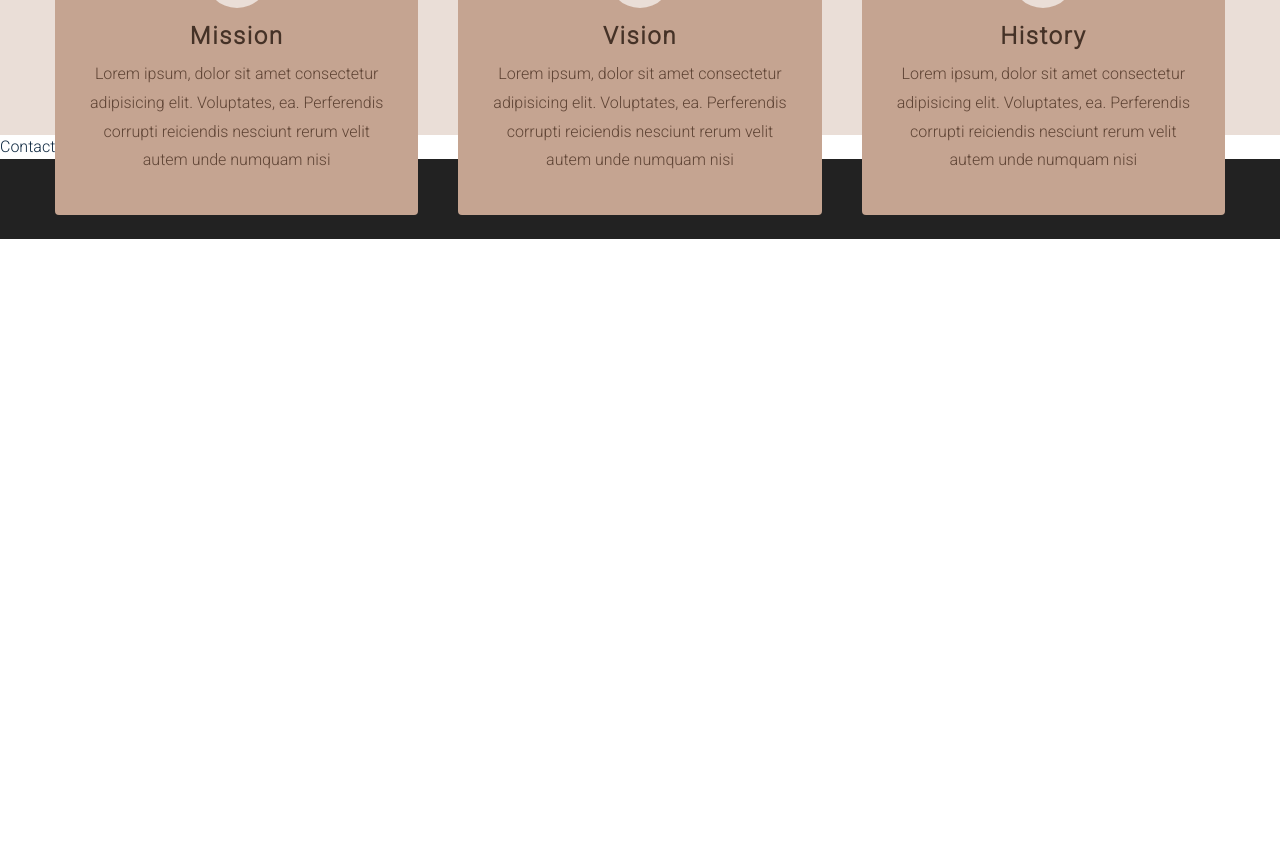
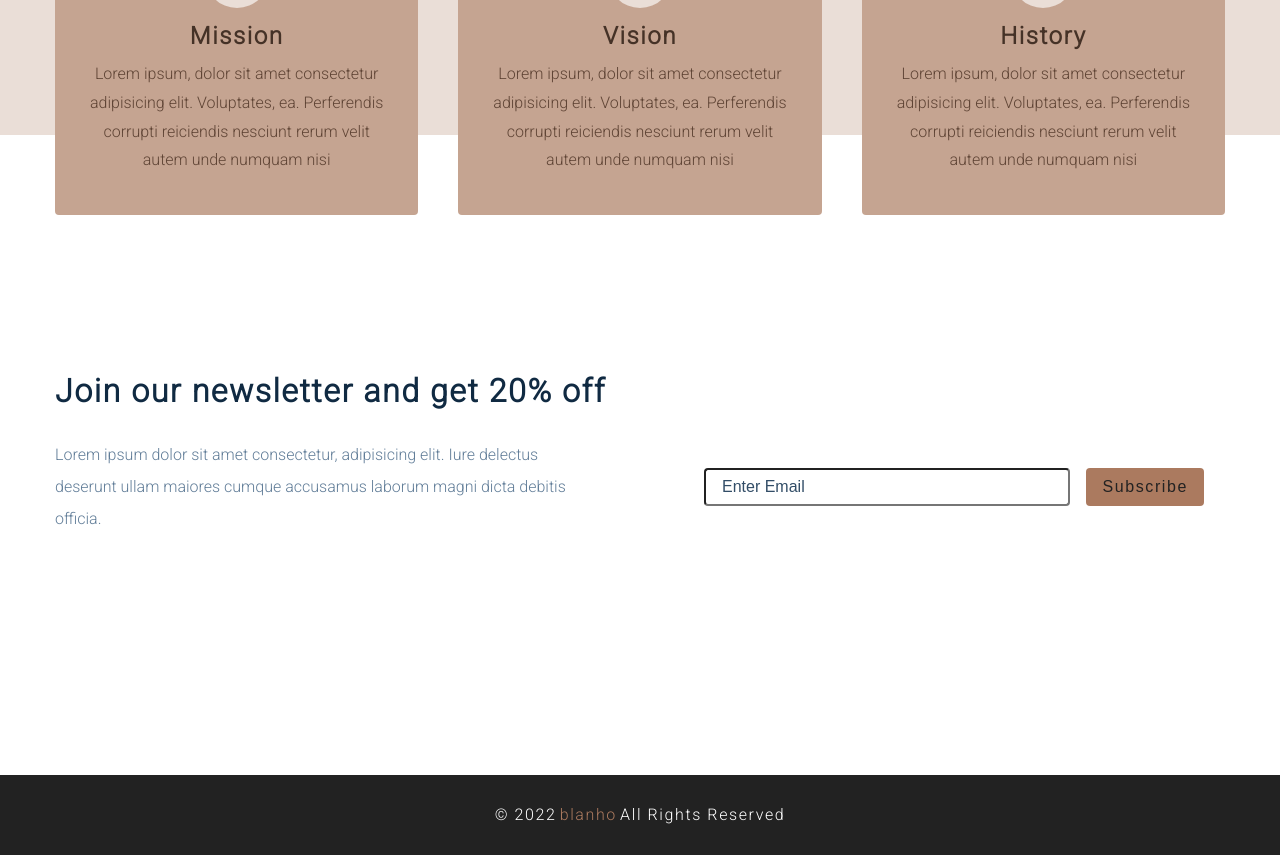
Before and after one commit to blanho/shop-app-ui, a React (Create React App) app: page / in a window 1280 px wide. Shown: the part 1160-2015 px from the top of the page. Before the commit the page ends 1399 px from the top, so only its background shows below. Built offline with nearby package versions, Linux system fonts and the light colour scheme.

Commit message:
Home Page - Contact

```diff
--- a/src/components/Contact.jsx
+++ b/src/components/Contact.jsx
@@ -1,7 +1,92 @@
 import React from "react";
+import styled from "styled-components";
 
 function Contact() {
-  return <div>Contact</div>;
+  return (
+    <Wrapper>
+      <div className="section-center">
+        <h3>Join our newsletter and get 20% off</h3>
+        <div className="content">
+          <p>
+            Lorem ipsum dolor sit amet consectetur, adipisicing elit. Iure
+            delectus deserunt ullam maiores cumque accusamus laborum magni dicta
+            debitis officia.
+          </p>
+          <div className="contact-form">
+            <input
+              type="email"
+              className="form-input"
+              placeholder="enter email"
+            />
+            <button type="submit" className="submit-btn">
+              subscribe
+            </button>
+          </div>
+        </div>
+      </div>
+    </Wrapper>
+  );
 }
 
+const Wrapper = styled.section`
+  padding: 5rem 0;
+  h3 {
+    text-transform: none;
+  }
+  p {
+    line-height: 2;
+    max-width: 45em;
+    color: var(--clr-grey-5);
+  }
+  .contact-form {
+    width: 90vw;
+    max-width: 500px;
+    display: grid;
+    grid-template-columns: 1fr auto;
+  }
+  .form-input,
+  .submit-btn {
+    font-size: 1rem;
+    padding: 0.5rem 1rem;
+    border-radius: var(--radius);
+  }
+  .form-input {
+    color: var(--clr-grey-3);
+    margin-right: 1rem;
+  }
+  .form-input::placeholder {
+    color: var(--clr-back);
+    text-transform: capitalize;
+  }
+  .submit-btn {
+    border: none;
+    background-color: var(--clr-primary-5);
+    text-transform: capitalize;
+    letter-spacing: var(--spacing);
+    cursor: pointer;
+    transition: var(--transition);
+    color: var(--clr-black);
+  }
+  .submit-btn:hover {
+    color: var(--clr-white);
+    outline: 1px solid var(--clr-primary-5);
+    outline-offset: 0.01rem;
+  }
+  @media (min-width: 992px) {
+    .content {
+      display: grid;
+      grid-template-columns: 1fr 1fr;
+      align-items: center;
+      gap: 8rem;
+      margin-top: 2rem;
+    }
+    p {
+      margin-bottom: 0;
+    }
+    @media (min-width: 1280px) {
+      padding: 15rem 0;
+    }
+  }
+`;
+
 export default Contact;
```
